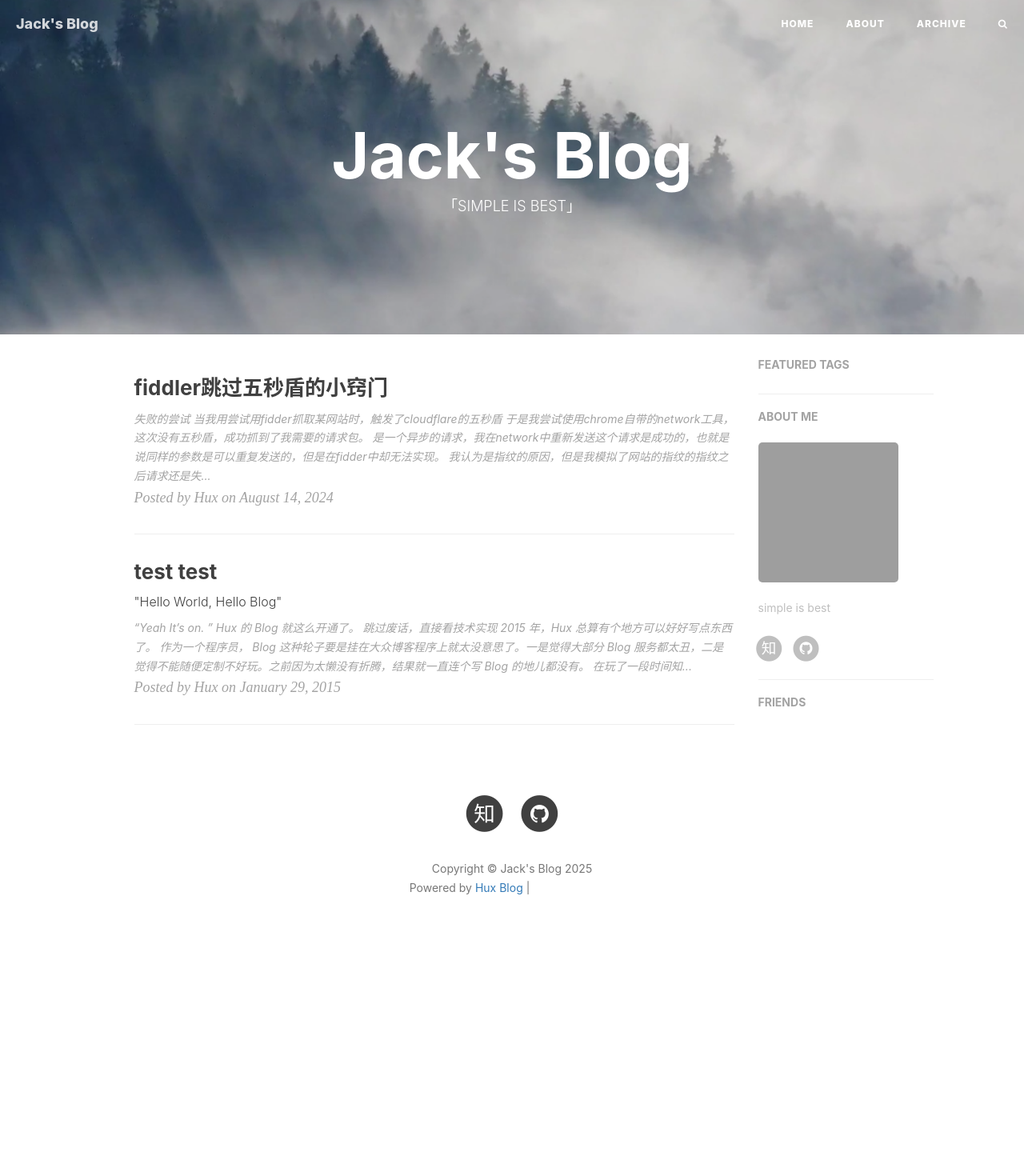
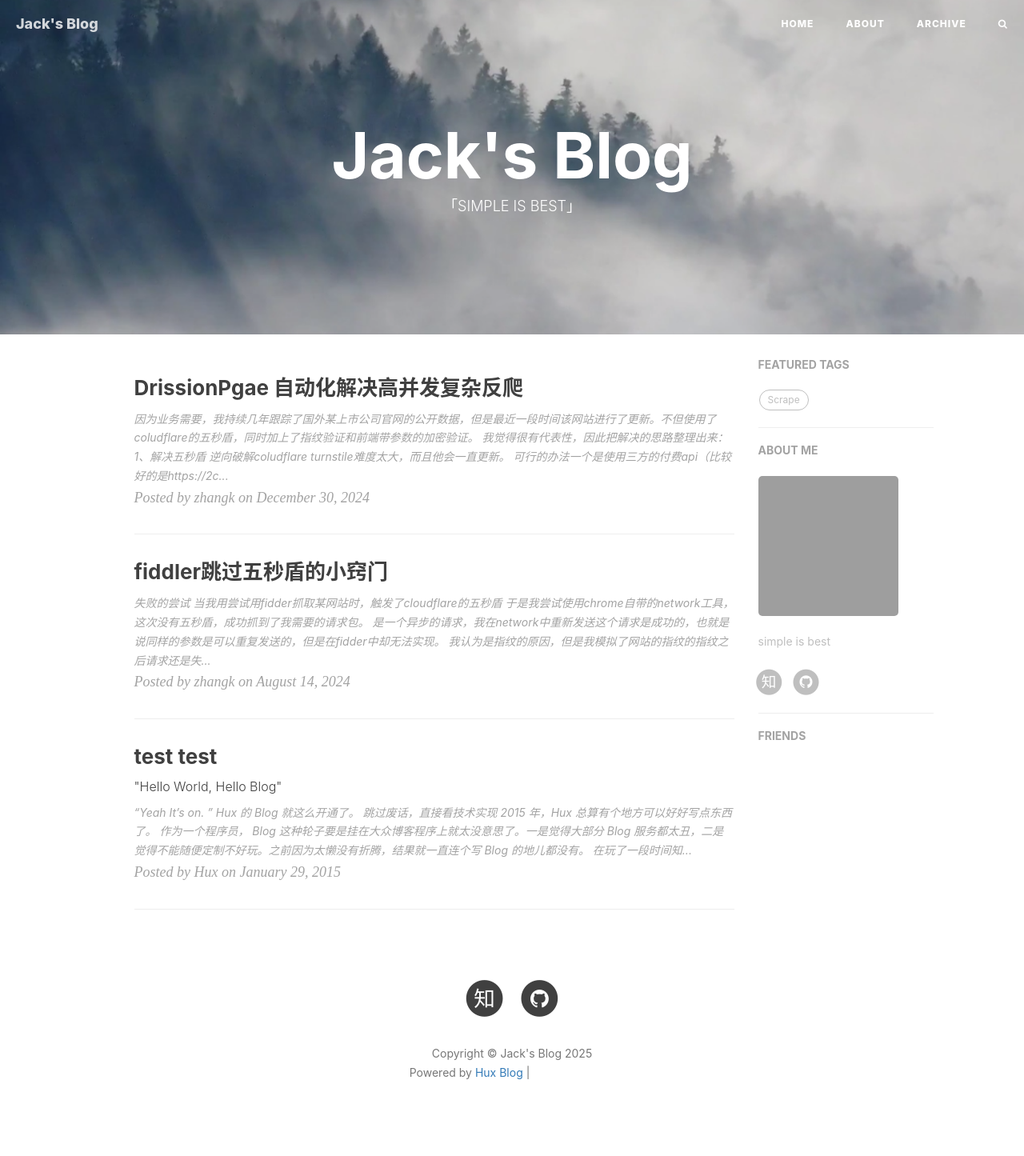
Before and after one commit to jackzk2/jackzk2.github.io, a Jekyll site: the page built from index.html, in a window 1280 px wide. Shown: the whole page at 80% size. Built offline with Jekyll 4.4.1, drawn with Linux system fonts in a browser that asks for light colours; nearby versions of some CDN libraries; the list of posts is cut into pages by our own code; comment, search, counter and statistics services are not loaded; before the commit the page ends 1214 px from its top, so only the background shows below that; part of the change alters nothing that is shown; grey boxes are pictures that could not be loaded.

Commit message:
add DrissionPgae 自动化解决高并发复杂反爬

````diff
--- a/_posts/2024-08-14-fiddler-cloudflare-5s.markdown
+++ b/_posts/2024-08-14-fiddler-cloudflare-5s.markdown
@@ -2,7 +2,7 @@
 layout:     post
 title:      "fiddler跳过五秒盾的小窍门"
 date:       2024-08-14 15:27:00
-author:     "Hux"
+author:     "zhangk"
 catalog: true
 tags:
     - Scrape
--- /dev/null
+++ b/_posts/2024-12-30-drission-anti-spider.markdown
@@ -0,0 +1,228 @@
+---
+layout:     post
+title:      "DrissionPgae 自动化解决高并发复杂反爬"
+date:       2024-12-30 16:53:00
+author:     "zhangk"
+catalog: true
+tags:
+    - Scrape
+---
+
+
+
+因为业务需要，我持续几年跟踪了国外某上市公司官网的公开数据，但是最近一段时间该网站进行了更新。不但使用了coludflare的五秒盾，同时加上了指纹验证和前端带参数的加密验证。
+
+我觉得很有代表性，因此把解决的思路整理出来：
+
+
+
+# 1、解决五秒盾
+
+逆向破解coludflare turnstile难度太大，而且他会一直更新。
+
+可行的办法一个是使用三方的付费api（比较好的是https://2captcha.com/的付费api），另一种是自动化，我决定使用第二种。
+
+## 1.1、 解决robot check
+
+我尝试使用selenium打开网页，然后手动点击，发现会被coludflare检测到，即使手动点击也无法通过验证。
+
+尝试使用undetected chrome driver，还是会遇到同样的问题。
+
+我又试了一下使用drission打开网页，手动点击，验证通过。
+
+
+
+## 1.2、解决点击验证
+
+我尝试用click方式点击单选框，发现drissionpage根本无法定位到单选框。
+
+因为cloudflre的面板单独在一个iframe中，我尝试切换到iframe中再去点击
+
+![image-20241230114920724](image/image-20241230114920724.png)
+
+```python
+iframe = tab.get_frame('css: iframe[src^="XXXXX"]')
+iframe = tab.get_frame(1)
+```
+
+这样还是会被检测到。
+
+这时我在github上找到了这个库https://github.com/seleniumbase/SeleniumBase，他提供了一个uc_gui_click_cf()方法，他提供了selenium + pyautogui 点击的方案。
+
+我使用drissionpage 模仿他的代码，不过他的代码写的过于复杂。实际上只需要确定cloudflare面板的坐标位置，然后就可以大体确定选择框的坐标，使用pyautogui点击就可以了
+
+```python
+cf_loc = dp.ele('#MasterGC_ContentBlockHolder_divCaptcha').rect.screen_location
+x = cf_loc[0] + 22
+y = cf_loc[1] + 29
+pyautogui.moveTo(x, y, 0.5)
+pyautogui.click(x=x, y=y)
+```
+
+这个方法简单易用，缺点是pyautofgui需要使用屏幕，而且自动化的稳定性稍差，需要做好容错。
+
+
+
+# 2、解决其他验证
+
+## 2.1、指纹
+
+解决了五秒盾之后，以为带着cf_clearance参数就可以一路绿灯了，发现网站还使用了ja3指纹。
+
+于是又用curl_cffi解决了指纹问题
+
+```python
+from curl_cffi import requests
+requests.post(url, proxies=proxies, headers=headers, cookies=cookies, data=post_data, timeout=timeout, impersonate="chrome119", verify=False)
+```
+
+
+
+## 2.2、js参数
+
+这时还有一些请求无法使用，抓包分析之后发现除了cf_clearance之外还有一个参数data_dun，分析数据包之后可以确定，这个参数是前端js生成的,要破解这个参数就需要对前端代码进行逆向。
+
+跟值找到代码逻辑,发现data_dun是带着请求参数加密的，我通过逆向得到了data_dun的代码，但始终无法成功请求。
+
+## 2.3、自动化
+
+最后我只能选择将无法请求的页面用drissionpage自动化实现。
+
+因为之前的代码使用的是requests, 如果直接使用` drissionpage.page_source `获取网页源码，对于数据的提取需要做很大修改。（因为前者是网站返回的json数据，后者是经过浏览器引擎处理的html数据）
+
+为了直接使用之前的代码，就需要使用`dp.listen`抓取到请求包：
+
+```python
+dp.listen.start(targets='www.xxx.com/xxx',method=('POST'))
+dp.ele('xxx').click()
+target_block = listen.steps(timeout=20).__next__()
+```
+
+
+
+然后提取出响应的数据：
+
+```python
+state_code = target_block.response.extra_info.all_info.get('statusCode')
+if state_code != 200:
+	raise Exception
+resp = target_block.response.raw_body
+```
+
+
+
+同时项目还涉及到文件下载，使用内置的to_download方法非常简单：
+
+```python
+mission = file_ele.click.to_download(save_path=save_path, rename=file_name)
+mission.wait(60)
+```
+
+另外这个方法下载pdf时会直接打开，需要修改chrome的设置
+
+![image-20241224145517301](image/image-20241230145517301.png)
+
+
+
+# 3、多进程
+
+因为项目涉及到的访问量比较大，我把程序改成了多进程。这也遇到了很多问题，自动化的坑还是比较多。
+
+## 3.1、错误的将self作为参数传入
+
+一开始我的代码是这样的，我发现当我想把self作为参数传入task 函数时会出问题：
+
+```python
+    def create_task_queue(self, task_list):
+        task_queue = multiprocessing.Queue()
+        for task in task_list:
+            task_queue.put(task)
+        return task_queue
+
+    def mian():
+        task_queue = self.create_task_queue(goods_list)
+		for _ in range(self.num_workers):
+            p = multiprocessing.Process(target=self.get_pages, args=(task_queue,))
+            p.start()
+            self.processes.append(p)
+
+    def get_pages(xxx):
+        pass
+```
+
+
+
+我把多进程结构放到Action类的外面，问题解决：
+
+```python
+def main_work(queue, other_kwargs):
+    i = other_kwargs.get('i')
+    lock = other_kwargs.get('lock')
+	run_date = other_kwargs.get('run_date')
+    a = Action()
+    res = a.main(tender_block=tender_block, lock=lock, i=i, run_date=run_date)
+
+task_queue = create_task_queue(tender_list)
+workers = [multiprocessing.Process(target=main_work,
+                                   args=(task_queue, {'lock': lock, 'i': i, 'run_date': run_date}))
+           for i in range(num_workers)]
+for w in workers:
+	w.start()
+
+task_queue.join()
+
+for w in workers:
+	w.terminate()
+	w.join()
+```
+
+
+
+## 3.2、drissionpage多进程
+
+drissionpage使用多进程时，要为每一个chrome设置不同的端口，于是我使用auto_port模式自动分配端口。
+
+我发现之前对chrome的设置无法同步。
+
+`co = ChromiumOptions().set_browser_path(r'xxx').auto_port()`
+
+查询官方文档，发现set_browser_path 和 auto_port 会相互覆盖，而且auto_port不支持多进程。
+
+ ![image-20241229153233774](image/image-20241230153233774.png)
+
+因此我使用set_local_port为每个进程设置chrome端口号
+
+`ChromiumOptions().set_browser_path(r'xxx').set_local_port(9600+mult_index)`
+
+然后把每个端口下的chrome重新设置一遍，后续就会保持初始的设置。
+
+
+
+## 3.3、使用屏幕
+
+因为我的程序需要使用pyautogui点击屏幕，因此当需要点击屏幕时需要让当前浏览器保持在最顶层，
+
+并且在执行pyautogui操作时使用线程锁锁定，这样其他进程就不会打开浏览器而占用屏幕，或者出现多个进程同时进行点击操作：
+
+```PYTHON
+with lock:
+   cf_loc = dp.ele('#MasterGC_ContentBlockHolder_divCaptcha').rect.screen_location
+   x = cf_loc[0] + 22
+   y = cf_loc[1] + 29
+   pyautogui.moveTo(x, y, 0.5)
+   pyautogui.click(x=x, y=y)
+```
+
+
+
+# 4、减少流量
+
+我发现我在打开页面时，网站会重复请求一些资源文件，我希望把这些资源文件重定向，以减少流量的消耗。
+
+drission的listen只能抓取请求包，并不能对请求的内容进行修改，因此我使用mitmproxy对请求的url修改。
+
+但是修改之后发现网页会一直加载中，正常的请求会一直报403，猜测可能是开启了跨域的检测。
+
+
+
+于是把不必要的请求直接杀死，问题解决，减少了部分流量的消耗。
````
Also changed, not shown: img/in-post/image-20241230114920724.png (added), img/in-post/image-20241230145517301.png (added), img/in-post/image-20241230153233774.png (added).
